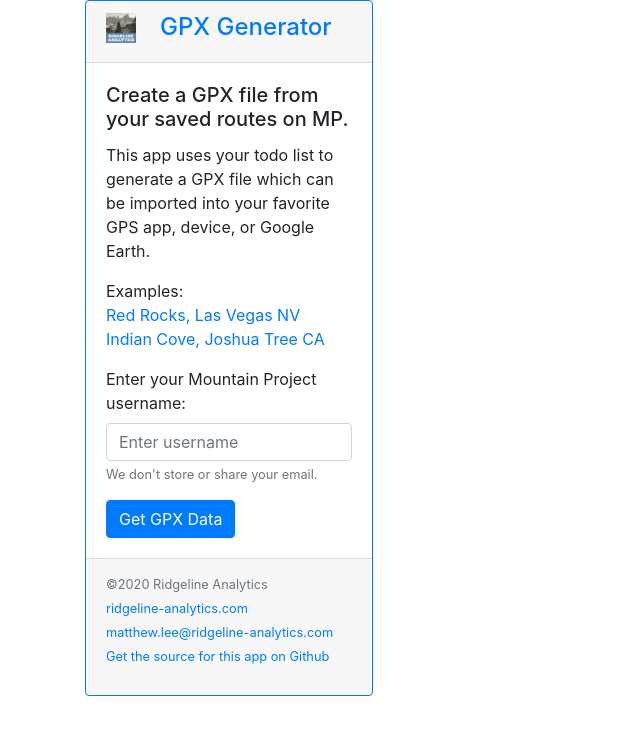
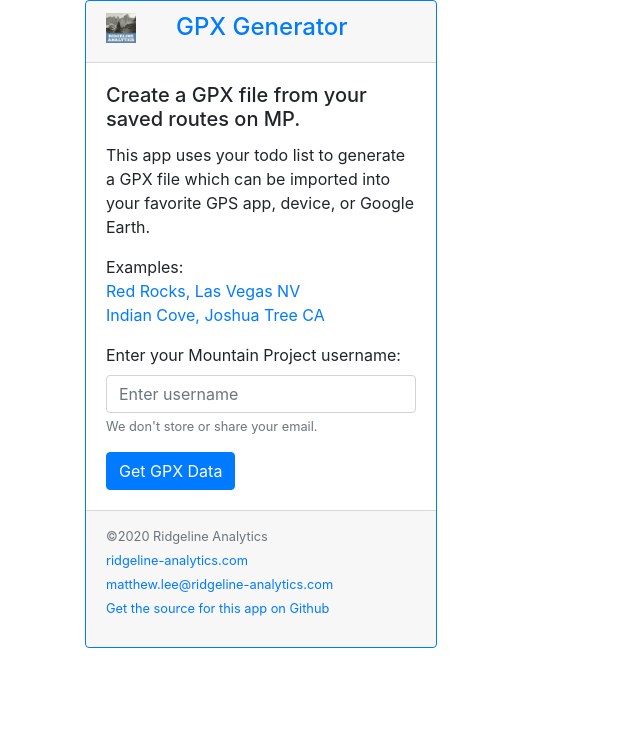
Before and after one commit to Matthew-P-Lee/MP-GPX, a Flask app: template templates/main.html in a window 1280 px wide. Shown: the top 735 px of the page, without its empty margins (0-640 px from the left). Run offline with Flask 2, Linux system fonts and the light colour scheme; the template is opened without the code that fills it, so the values that code supplies are empty; some libraries are stand-ins or nearby versions.

Commit message:
ui tweak

```diff
--- a/templates/main.html
+++ b/templates/main.html
@@ -13,7 +13,7 @@
 
 <body>
 	<div class="container">
-	<div class="card w-45 border-primary mb-3" style="width: 18rem;">
+	<div class="card border-primary mb-3" style="width: 22rem;">
 		<div class="card-header">
 			<div class="row">
 				<div class="col-3">
```
